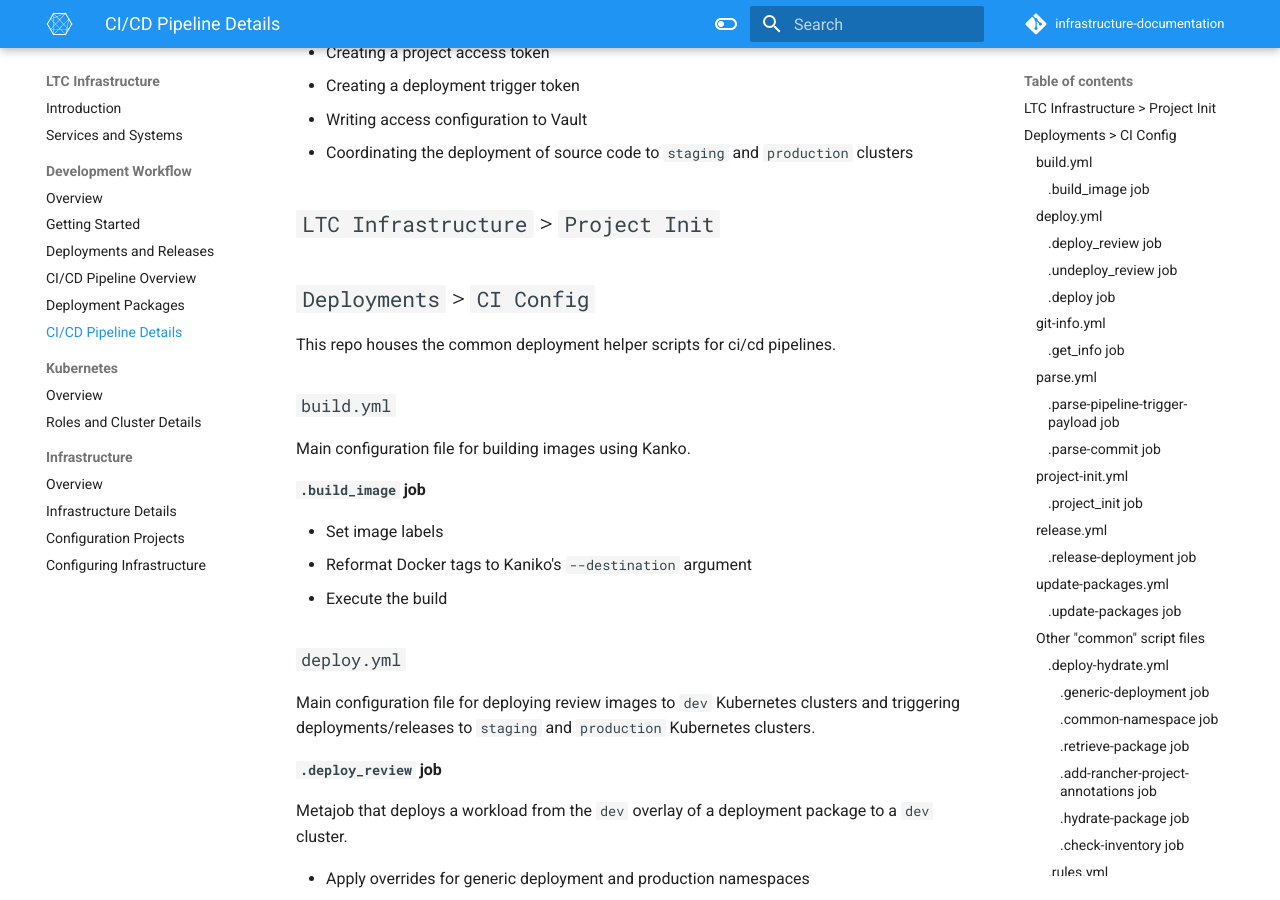
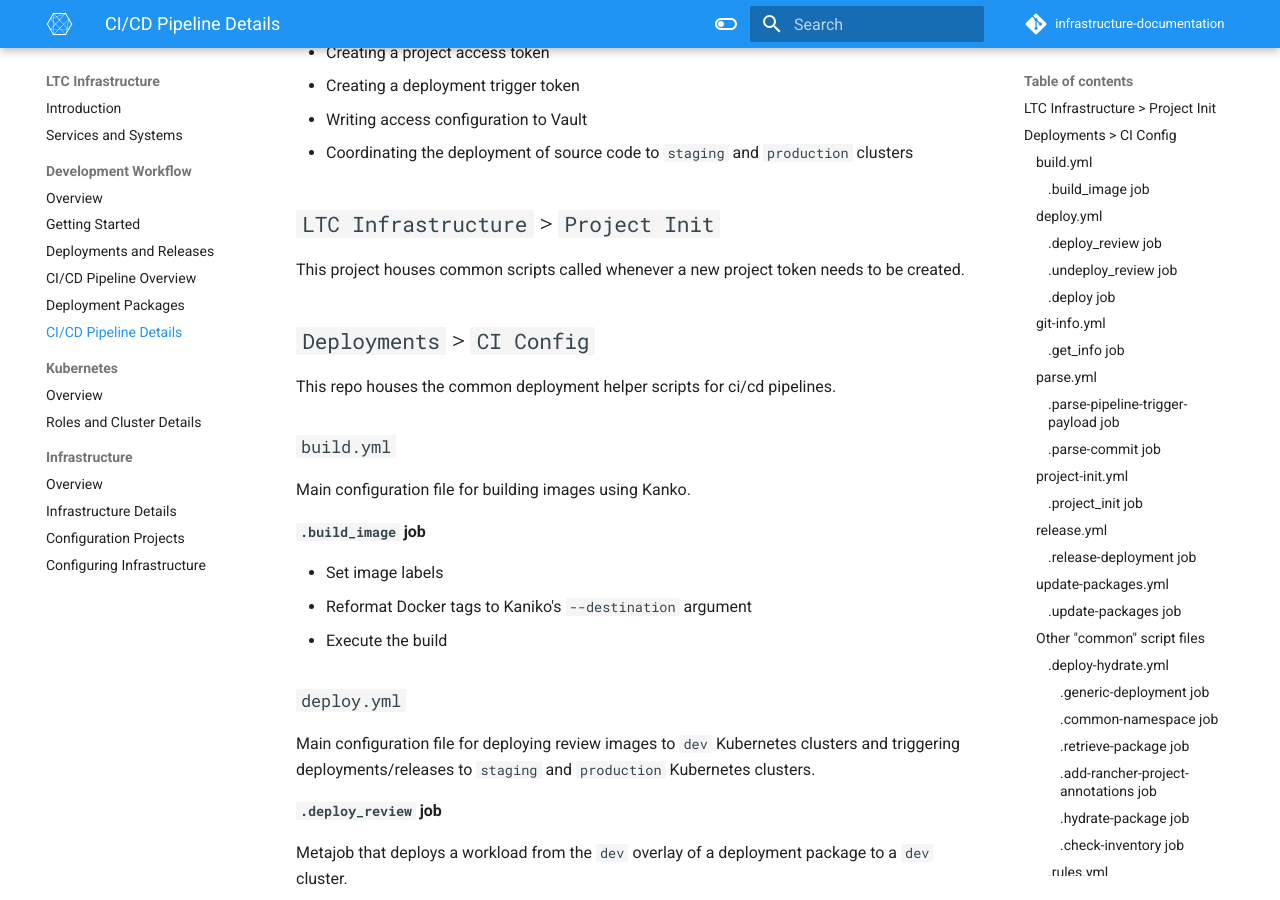
Before and after one commit to bcit-ltc/infrastructure-documentation, an MkDocs documentation site: the page built from docs/dev-workflow/pipeline-details.md, in a window 1280 px wide and 900 px high, scrolled down 378 px. Built offline with MkDocs 1.6.1 and Material for MkDocs 9.7.7, drawn with Linux system fonts in a browser that asks for light colours.

Commit message:
fix: testing pipeline

```diff
--- a/docs/dev-workflow/pipeline-details.md
+++ b/docs/dev-workflow/pipeline-details.md
@@ -14,6 +14,8 @@
 * Coordinating the deployment of source code to `staging` and `production` clusters
 
 ## `LTC Infrastructure` > `Project Init`
+
+This project houses common scripts called whenever a new project token needs to be created.
 
 ## `Deployments` > `CI Config`
 
```
